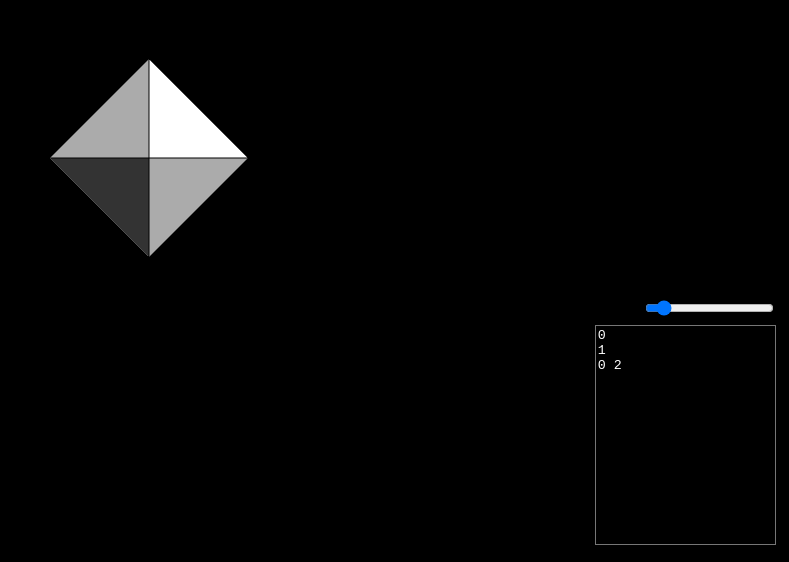
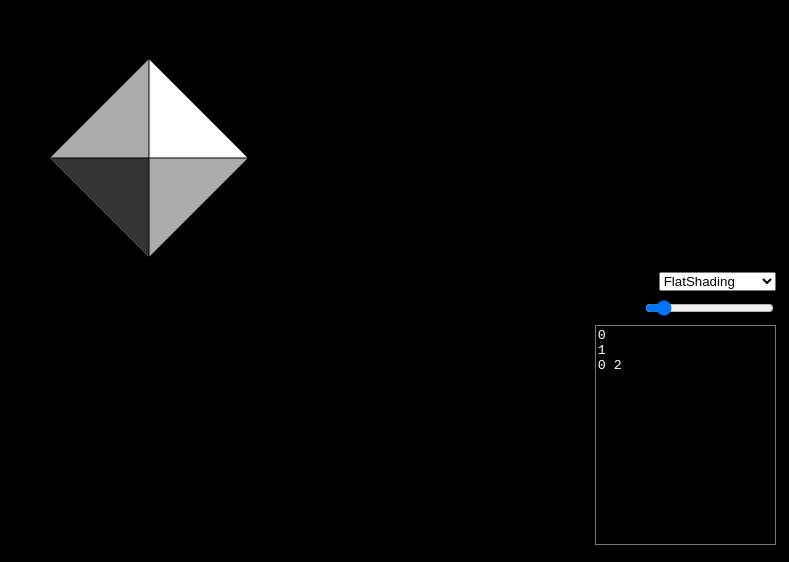
Before and after one commit to razh/experiments-three.js, a website: page lathe/index.html in a window 1280 px wide. Shown: the part 242-804 px from the top of the page, without its empty margins (491-1280 px from the left). Drawn offline with Linux system fonts and the light colour scheme; files whose address does not match are found by name.

Commit message:
lathe: Add back-light and shading control.

```diff
--- a/lathe/index.html
+++ b/lathe/index.html
@@ -27,9 +27,20 @@
       right: 1em;
       bottom: 18em;
     }
+
+    #shading {
+      position: absolute;
+      right: 1em;
+      bottom: 20em;
+    }
   </style>
 </head>
 <body>
+  <select id="shading">
+    <option value="FlatShading">FlatShading</option>
+    <option value="SmoothShading">SmoothShading</option>
+  </select>
+
   <textarea id="points"></textarea>
   <input type="range" id="segments" min="1" max="32">
 
--- a/lathe/js/main.js
+++ b/lathe/js/main.js
@@ -11,6 +11,7 @@
 
   var textarea = document.getElementById( 'points' );
   var segments = document.getElementById( 'segments' );
+  var shading = document.getElementById( 'shading' );
 
   function init() {
     container = document.createElement( 'div' );
@@ -33,6 +34,9 @@
 
     var light = new THREE.DirectionalLight();
     scene.add( light );
+
+    var backLight = new THREE.DirectionalLight( '#eef' );
+    scene.add( backLight );
 
     material = new THREE.MeshPhongMaterial({
       shading: THREE.FlatShading,
@@ -105,6 +109,8 @@
         .copy( geometry.boundingSphere.center )
         .addScalar( geometry.boundingSphere.radius );
 
+      backLight.position.copy( light.position ).negate();
+
       createWireframe( mesh );
 
       render();
@@ -116,6 +122,12 @@
 
     textarea.addEventListener( 'keydown', function( event ) {
       event.stopPropagation();
+    });
+
+    shading.addEventListener( 'change', function( event ) {
+      material.shading = THREE[event.target.value];
+      material.needsUpdate = true;
+      render();
     });
   }
 
@@ -131,6 +143,7 @@
     camera.updateProjectionMatrix();
 
     renderer.setSize( window.innerWidth, window.innerHeight );
+    render();
   });
 
 })();
```
